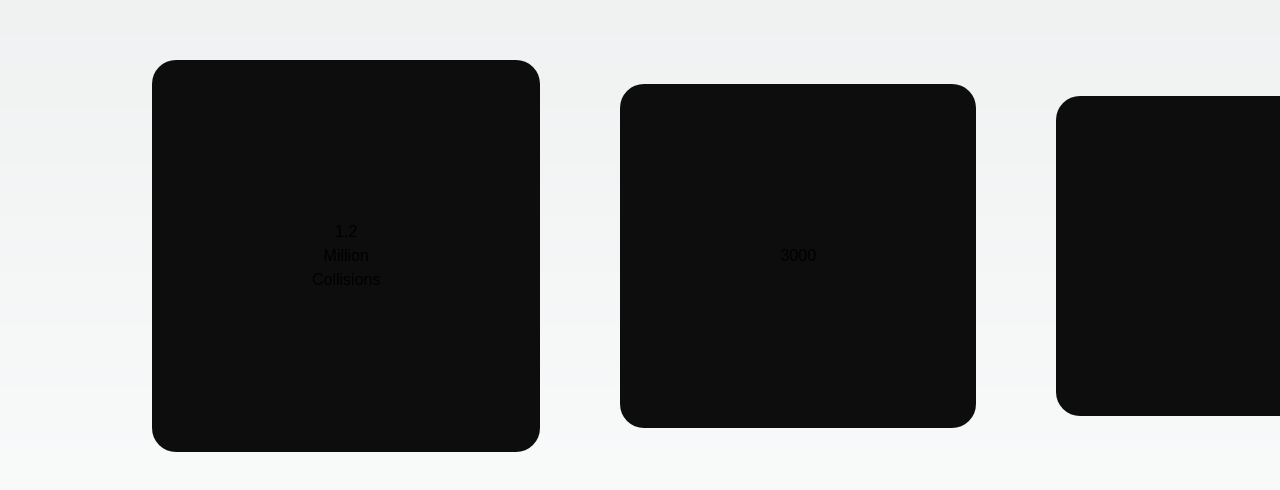
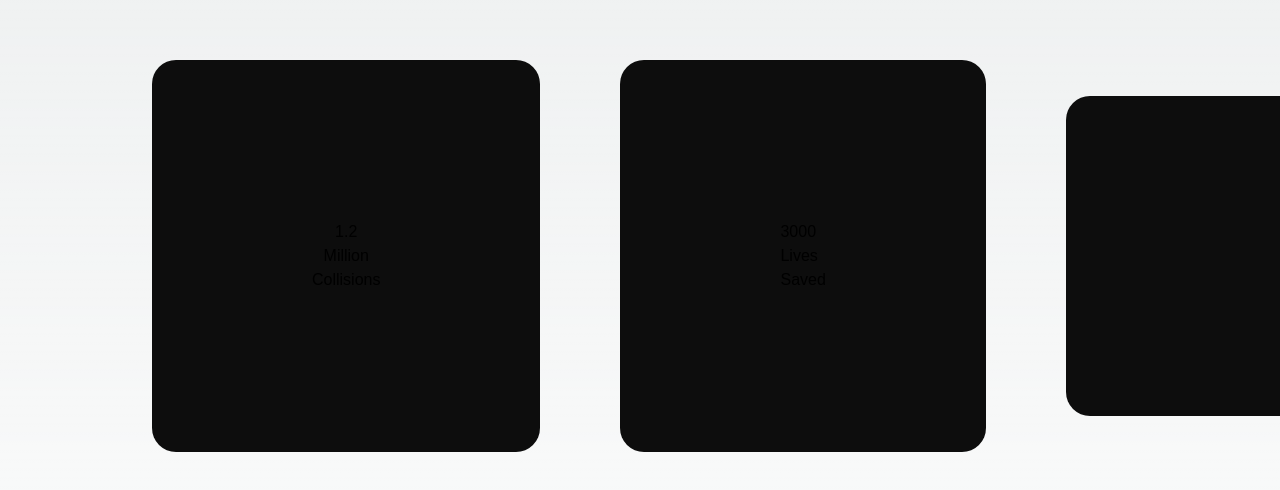
Before and after one commit to AayushMohan/AOD-Prime, a Next.js app: page / in a window 1280 px wide. Shown: the part 1436-1926 px from the top of the page. Built offline with nearby package versions, Linux system fonts and the light colour scheme; a web font is replaced by a local one.

Commit message:
Added 2nd metrics text

```diff
--- a/components/Metrics.tsx
+++ b/components/Metrics.tsx
@@ -10,6 +10,7 @@ const Metrics = () => {
         </div>
         <div className="p-40 mx-10 bg-[#0D0D0D] rounded-3xl">
           <h1>3000</h1>
+          <span>Lives Saved</span>
         </div>
         <div className="p-40 mx-10 bg-[#0D0D0D] rounded-3xl"></div>
       </div>
```
